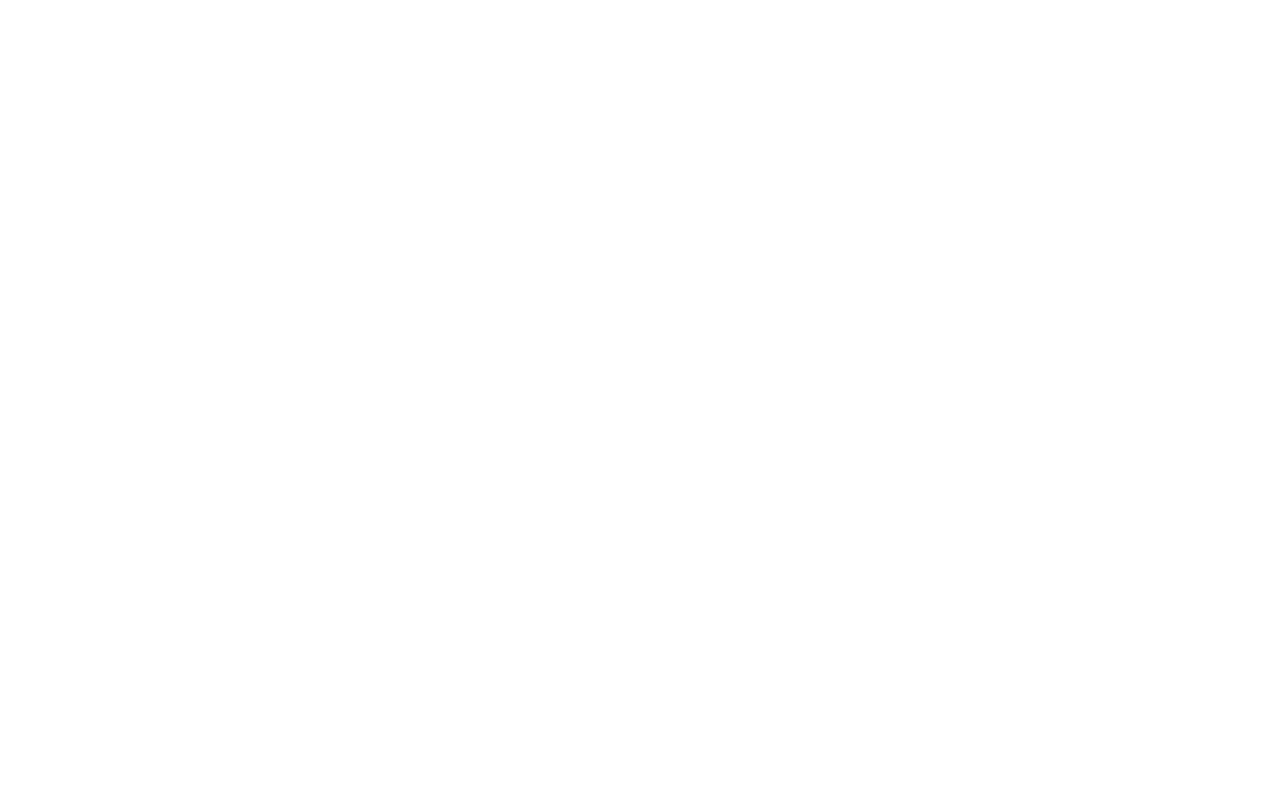
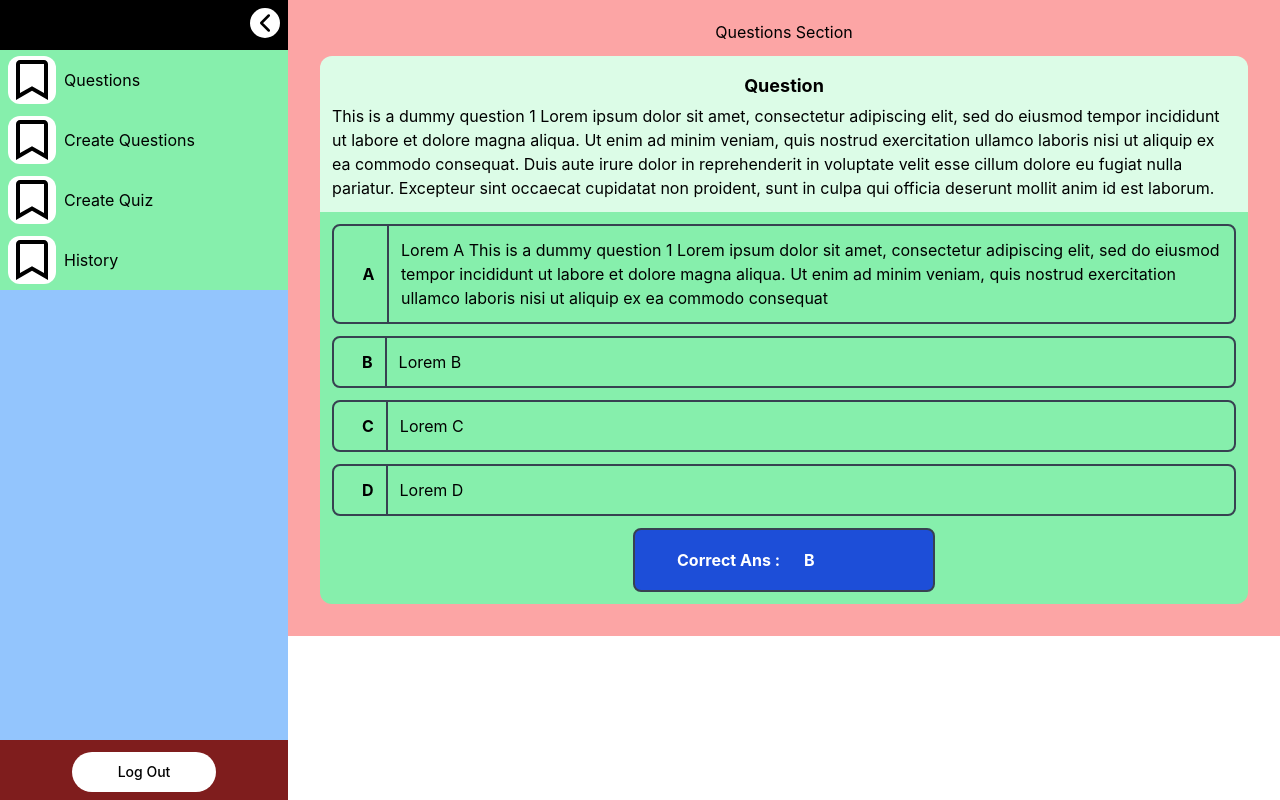
Before and after one commit to samk97/KWIZ-APP, a React (Create React App) app in the folder frontend/: page /admin_main in a window 1280 px wide. Before the commit this address had no page. Built offline with nearby package versions, Linux system fonts and the light colour scheme.

Commit message:
Questions frontend added

```diff
--- a/frontend/package.json
+++ b/frontend/package.json
@@ -8,6 +8,7 @@
     "@testing-library/user-event": "^13.5.0",
     "react": "^18.2.0",
     "react-dom": "^18.2.0",
+    "react-icons": "^4.8.0",
     "react-router-dom": "^6.9.0",
     "react-scripts": "5.0.1",
     "web-vitals": "^2.1.4"
--- a/frontend/src/App.js
+++ b/frontend/src/App.js
@@ -2,12 +2,14 @@
 import "./App.css";
 import Login_page from "./main_modules/Login_page";
 import Signup_page from "./main_modules/Signup_page";
+import Admin_main from "./main_modules/Admin_main";
 
 function App() {
   return (
     <Routes>
       <Route path="/login" element={<Login_page />}></Route>
       <Route path="/signup" element={<Signup_page />}></Route>
+      <Route path="/admin_main" element={<Admin_main />}></Route>
     </Routes>
   );
 }
--- /dev/null
+++ b/frontend/src/components/Question_area.js
@@ -0,0 +1,85 @@
+import { useState } from "react";
+function Question_area(props) {
+  const [open, setOpen] = useState(true);
+
+  const question = props.question;
+  const op_a = props.op_a;
+  const op_b = props.op_b;
+  const op_c = props.op_c;
+  const op_d = props.op_d;
+  const ans = props.ans;
+  return (
+    <>
+      <div
+        class={`bg-red-300 w-full h-vh overlflow-y-scroll p-5 ${
+          open ? "ml-72" : "ml-16"
+        } duration-200`}
+      >
+        <h2 class="text-center">Questions Section</h2>
+        <div class="flex flex-col justify-center items-center bg-green-100 rounded-tl-xl rounded-tr-xl mt-3 mr-3 ml-3 p-3">
+          <div class="text-lg font-bold leading-loose bg-gradient-to- from-indigo-500 rounded-md px-4">
+            <p>Question</p>
+          </div>
+
+          <p>{question}</p>
+        </div>
+        {/* options div */}
+        <div class="bg-green-300 rounded-bl-xl rounded-br-xl mb-3 mr-3 ml-3 p-3">
+          {/* Option A */}
+          <div class="flex items-center pl-4 border-2 border-gray-700 rounded-lg mb-3">
+            <div class="flex">
+              <div class="flex justify-center items-center border-r-2 border-gray-700 w-[40px] p-3">
+                <span class="font-bold">A</span>
+              </div>
+              <div class="m-3 w-full">{op_a}</div>
+            </div>
+          </div>
+
+          {/* Option B */}
+          <div class="flex items-center pl-4 border-2 border-gray-700 rounded-lg mb-3">
+            <div class="flex">
+              <div class="flex justify-center items-center border-r-2 border-gray-700 w-[40px] p-3">
+                <span class="font-bold">B</span>
+              </div>
+              <div class="m-3 w-full">{op_b}</div>
+            </div>
+          </div>
+
+          {/* Option C */}
+          <div class="flex items-center pl-4 border-2 border-gray-700 rounded-lg mb-3">
+            <div class="flex">
+              <div class="flex justify-center items-center border-r-2 border-gray-700 w-[40px] p-3">
+                <span class="font-bold">C</span>
+              </div>
+              <div class="m-3 w-full">{op_c}</div>
+            </div>
+          </div>
+
+          {/* Option D */}
+          <div class="flex items-center pl-4 border-2 border-gray-700 rounded-lg mb-3">
+            <div class="flex">
+              <div class="flex justify-center items-center border-r-2 border-gray-700 w-[40px] p-3">
+                <span class="font-bold">D</span>
+              </div>
+              <div class="m-3 w-full">{op_d}</div>
+            </div>
+          </div>
+
+          {/* Correct Ans */}
+          <div class="flex justify-center w-full h-16">
+            <div class="bg-blue-700 text-white flex items-center pl-4 border-2 border-gray-700 rounded-lg w-2/6 h-16">
+              <div class="flex justify-end  w-3/6 pr-3 font-bold">
+                <span>Correct Ans :</span>
+              </div>
+              <div class="flex justify-start w-3/6 pl-1 font-bold">
+                <span class="pl-2">{ans}</span>
+              </div>
+            </div>
+          </div>
+        </div>
+      </div>
+    </>
+  );
+}
+
+export default Question_area;
--- /dev/null
+++ b/frontend/src/components/Side_nav.js
@@ -0,0 +1,83 @@
+import { useState } from "react";
+import { Link } from "react-router-dom";
+import { FiChevronLeft } from "react-icons/fi";
+import { BiBookmark } from "react-icons/bi";
+import Button from "./Button";
+
+function Side_nav() {
+  const [open, setOpen] = useState(true);
+  return (
+    <nav>
+      {/* Sidenav wrapper */}
+      <div class="fixed top-0 left-0">
+        {/* Sidenav */}
+        <div
+          class={`relative flex flex-col justify-start bg-blue-300 h-screen ${
+            open ? "w-72" : "w-16"
+          } duration-200`}
+        >
+          <div class="relative w-full h-[50px] bg-black">
+            {/* SideNav expansion Arrow */}
+            <FiChevronLeft
+              class={`bg-white rounded-full text-3xl absolute right-2 top-2 cursor-pointer ${
+                !open && "rotate-180"
+              } duration-500`}
+              onClick={() => setOpen(!open)}
+            ></FiChevronLeft>
+          </div>
+
+          {/* SideNav Mid Section */}
+          <div class="relative flex flex-col justify-center w-full">
+            {/* Sidenav option 1 */}
+            <div class="flex justify-start items-center w-full h-[60px] bg-green-300">
+              <BiBookmark class="bg-white rounded-xl text-5xl cursor-pointer m-2"></BiBookmark>
+              <Link to="/admin_main">
+                <span class={`${!open && "hidden"}`}>Questions</span>
+              </Link>
+            </div>
+
+            {/* Sidenav Option 2 */}
+            <div class="flex justify-start items-center w-full h-[60px] bg-green-300">
+              <BiBookmark class="bg-white rounded-xl text-5xl cursor-pointer m-2"></BiBookmark>
+              <Link to="/create_questions">
+                <span class={`${!open && "hidden"}`}>Create Questions</span>
+              </Link>
+            </div>
+
+            {/* Sidenav Option 3 */}
+            <div class="flex justify-start items-center w-full h-[60px] bg-green-300">
+              <BiBookmark class="bg-white rounded-xl text-5xl cursor-pointer m-2"></BiBookmark>
+              <Link to="/create_quiz">
+                <span class={`${!open && "hidden"}`}>Create Quiz</span>
+              </Link>
+            </div>
+
+            {/* Sidenav Option 4 */}
+            <div class="flex justify-start items-center w-full h-[60px] bg-green-300">
+              <BiBookmark class="bg-white rounded-xl text-5xl cursor-pointer m-2"></BiBookmark>
+              <Link to="/history">
+                <span class={`${!open && "hidden"}`}>History</span>
+              </Link>
+            </div>
+          </div>
+
+          <div
+            class={`bg-red-900 w-full h-[60px] absolute bottom-0 duration-300 ${
+              !open && "scale-0"
+            }`}
+          >
+            <div class="w-full h-full relative">
+              <Button
+                buttonType="button"
+                buttonClassName="absolute bottom-2 z-10 text-green bg-white hover:bg-gray-200 focus:ring-4 focus:outline-none focus:ring-blue-300 font-medium rounded-full text-sm w-1/2 px-5 py-2.5 text-center mt-10"
+                buttonLabel="Log Out"
+              ></Button>
+            </div>
+          </div>
+        </div>
+      </div>
+    </nav>
+  );
+}
+
+export default Side_nav;
--- /dev/null
+++ b/frontend/src/main_modules/Admin_main.js
@@ -0,0 +1,16 @@
+import Questions_section from "./Questions_section";
+
+import Side_nav from "../components/Side_nav";
+
+function Admin_main() {
+  return (
+    <>
+      <div class="flex">
+        <Side_nav />
+        <Questions_section />
+      </div>
+    </>
+  );
+}
+
+export default Admin_main;
--- /dev/null
+++ b/frontend/src/main_modules/Questions_section.js
@@ -0,0 +1,21 @@
+import { useState } from "react";
+import Question_area from "../components/Question_area";
+
+function Questions_section() {
+  const [open, setOpen] = useState(true);
+  return (
+    <>
+      {/* Questions */}
+      <Question_area
+        question="This is a dummy question 1 Lorem ipsum dolor sit amet, consectetur adipiscing elit, sed do eiusmod tempor incididunt ut labore et dolore magna aliqua. Ut enim ad minim veniam, quis nostrud exercitation ullamco laboris nisi ut aliquip ex ea commodo consequat. Duis aute irure dolor in reprehenderit in voluptate velit esse cillum dolore eu fugiat nulla pariatur. Excepteur sint occaecat cupidatat non proident, sunt in culpa qui officia deserunt mollit anim id est laborum."
+        op_a="Lorem A This is a dummy question 1 Lorem ipsum dolor sit amet, consectetur adipiscing elit, sed do eiusmod tempor incididunt ut labore et dolore magna aliqua. Ut enim ad minim veniam, quis nostrud exercitation ullamco laboris nisi ut aliquip ex ea commodo consequat"
+        op_b="Lorem B"
+        op_c="Lorem C"
+        op_d="Lorem D"
+        ans="B"
+      ></Question_area>
+    </>
+  );
+}
+
+export default Questions_section;
```
Also changed, not shown: 1 other file (tests, documents, lock files or other folders).
